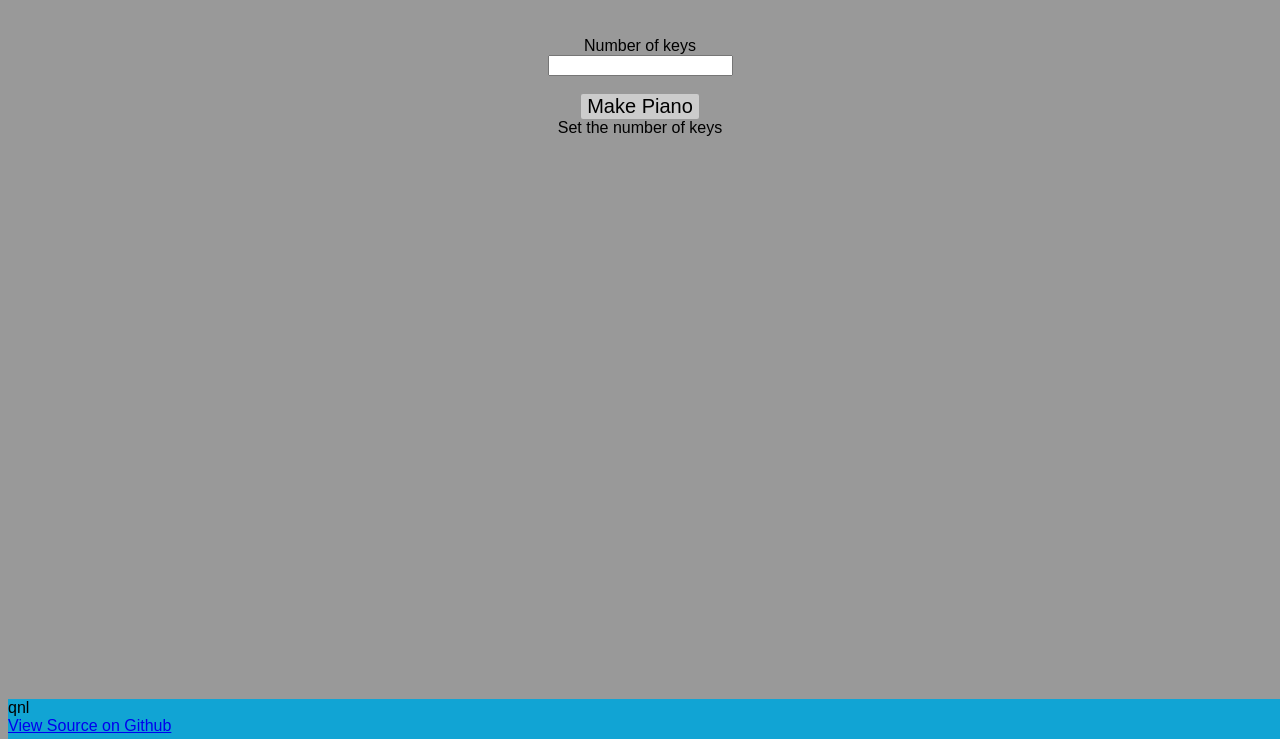
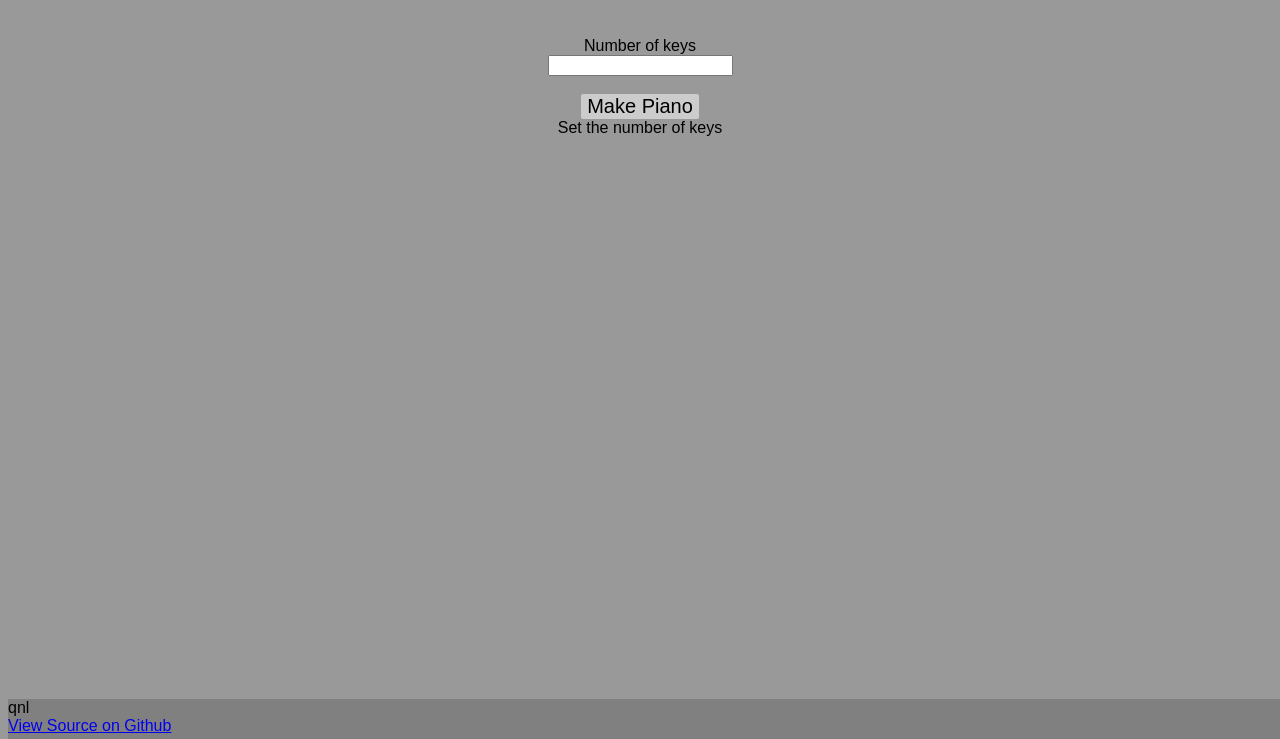
Before and after one commit to qnlex/qnlex.github.io, a plain HTML site: page index.html in a window 1280 px wide. Shown: the part 61-800 px from the top of the page. Drawn offline with Linux system fonts and the light colour scheme.

Commit message:
Update index.html

```diff
--- a/index.html
+++ b/index.html
@@ -24,7 +24,7 @@
         width: 100%;
         margin-top: 20px;
         height: 40px;
-        background-color: #11a4d4;
+        background-color: #808080;
       }
     </style>
   </head>
```
